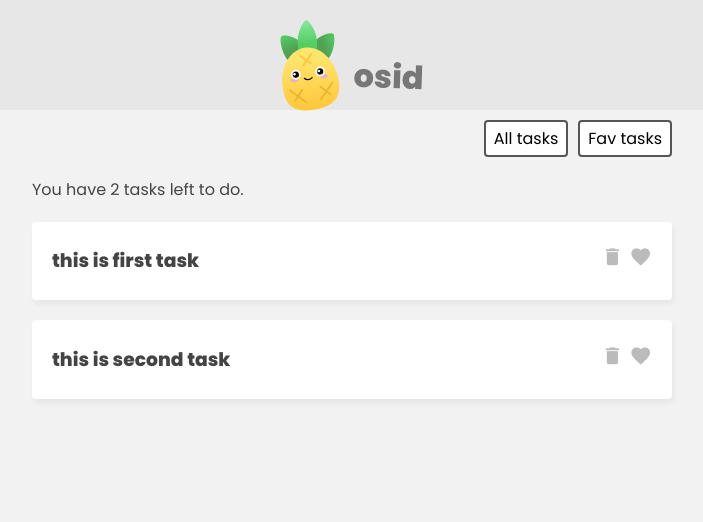
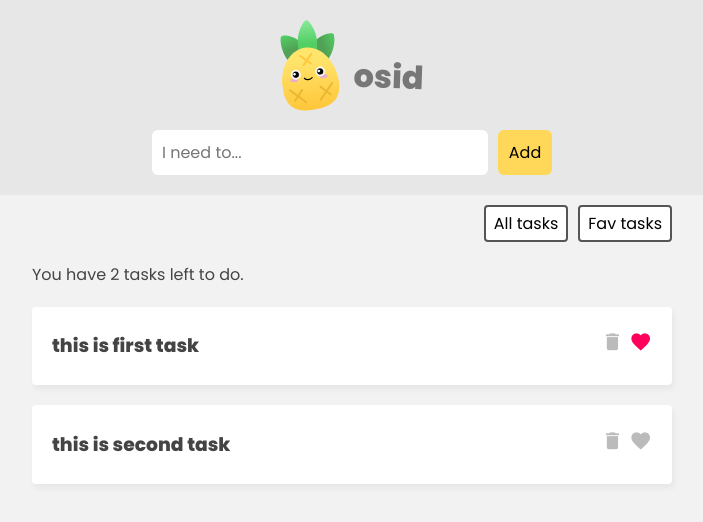
Before and after one commit to osid-alkourd/pinia-state-management, a Vue app: page / in a window 1280 px wide. Shown: the top 522 px of the page, without its empty margins (288-991 px from the left). Built offline with nearby package versions, Linux system fonts and the light colour scheme.

Commit message:
actions in pinia state management

```diff
--- a/src/App.vue
+++ b/src/App.vue
@@ -5,7 +5,10 @@
       <img src="./assets/pinia-logo.svg" alt="pinia logo" />
       <h1>{{ tasksStore.name }}</h1>
     </header>
-
+    <!-- new task form -->
+    <div class="new-task-form">
+      <TaskForm />
+    </div>
     <!-- filter -->
     <nav class="filter">
       <button @click="filter = 'all'">All tasks</button>
@@ -31,9 +34,10 @@
 <script>
 import { useTasksStore } from "./stores/TaskStore";
 import TaskDetails from "./components/TaskDetails.vue";
+import TaskForm from './components/TaskForm.vue';
 import { ref } from "vue";
 export default {
-  components: { TaskDetails },
+  components: { TaskDetails,TaskForm },
   setup() {
     const tasksStore = useTasksStore();
     const filter = ref("all");
--- a/src/assets/main.css
+++ b/src/assets/main.css
@@ -58,7 +58,9 @@
   cursor: pointer;
   color: #bbb;
 }
-
+.task i.active {
+  color: #ff005d;
+}
 /* filter nav */
 .filter {
   width: 640px;
@@ -76,3 +78,31 @@
   font-size: 0.8em;
   font-size: 1em;
 }
+
+.new-task-form {
+  background: #e7e7e7;
+  padding: 20px 0;
+}
+form {
+  max-width: 400px;
+  margin: 0 auto;
+  display: grid;
+  grid-template-columns: 3fr 1fr;
+  gap: 10px;
+}
+form button {
+  background: #ffd859;
+  border: 0;
+  padding: 10px;
+  font-family: "Poppins";
+  border-radius: 6px;
+  cursor: pointer;
+  font-size: 1em;
+}
+form input {
+  border: 0;
+  padding: 10px;
+  border-radius: 6px;
+  color: #555;
+  font-size: 1em;
+}
--- a/src/components/TaskDetails.vue
+++ b/src/components/TaskDetails.vue
@@ -2,18 +2,26 @@
   <div class="task">
     <h3>{{ task.title }}</h3>
     <div class="icons">
-      <i class="material-icons">delete</i>
-      <i class="material-icons">favorite</i>
+      <i class="material-icons" @click="tasksStore.deleteTask(task.id)">delete</i>
+      <i class="material-icons"
+      :class="{active: task.isFav}"
+      @click="tasksStore.toggleFav(task.id)">
+      favorite
+      </i>
     </div>
   </div>
 </template>
 
 <script>
+import { useTasksStore } from "../stores/TaskStore";
 export default {
-  props: ['task']
-}
+  props: ["task"],
+  setup() {
+    const tasksStore = useTasksStore();
+    return { tasksStore };
+  },
+};
 </script>
 
 <style>
-
 </style>
--- /dev/null
+++ b/src/components/TaskForm.vue
@@ -0,0 +1,31 @@
+<template>
+    <form @submit.prevent="handleSubmit">
+      <input type="text" placeholder="I need to..." v-model="newTask" />
+      <button>Add</button>
+    </form>
+</template>
+
+<script>
+import { ref } from "vue";
+import { useTasksStore } from "../stores/TaskStore";
+export default {
+  setup() {
+    const tasksStore = useTasksStore();
+    const newTask = ref('');
+    const handleSubmit = ()=> {
+        if(newTask.value.length > 0){
+            tasksStore.addTask({
+               title: newTask.value,
+               isFav: false,
+               id: Math.floor(Math.random() * 10000)
+            })
+            newTask.value = ''
+        }
+    }
+    return{handleSubmit,newTask}
+  },
+};
+</script>
+
+<style>
+</style>
--- a/src/stores/TaskStore.js
+++ b/src/stores/TaskStore.js
@@ -21,5 +21,17 @@
             },0);
         }
 
+    },
+    actions: {
+        addTask(task){
+           this.tasks.push(task);
+        },
+        deleteTask(id){
+          this.tasks = this.tasks.filter(task => task.id !== id)
+        },
+        toggleFav(id){
+         const task = this.tasks.find(task => task.id === id);
+         task.isFav = !task.isFav;
+        }
     }
 })
```
